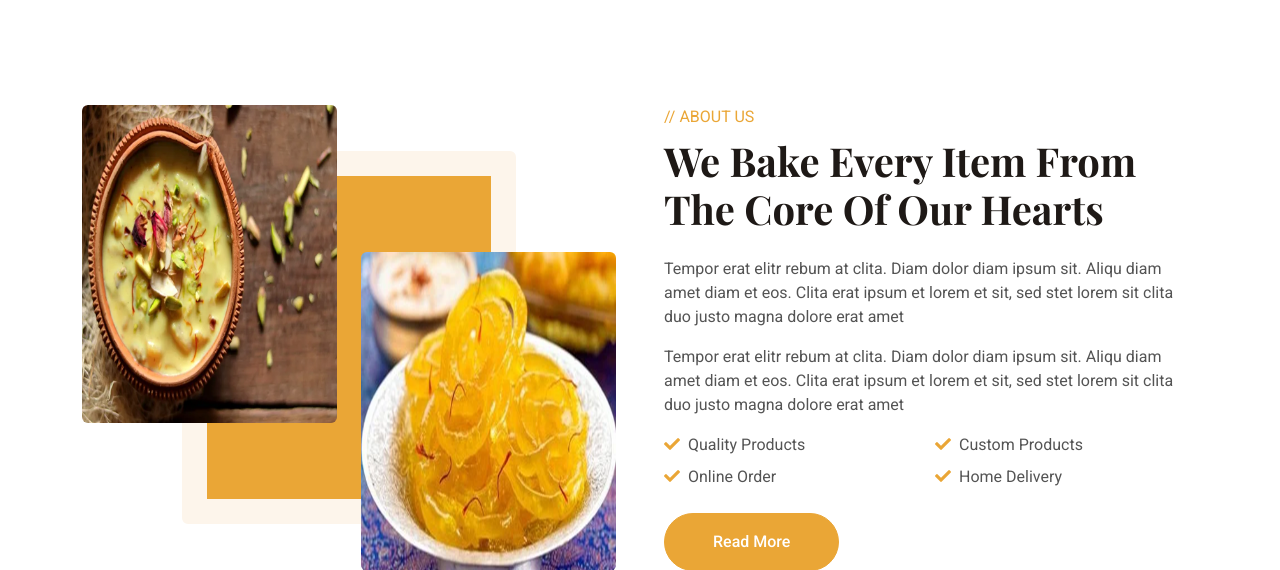
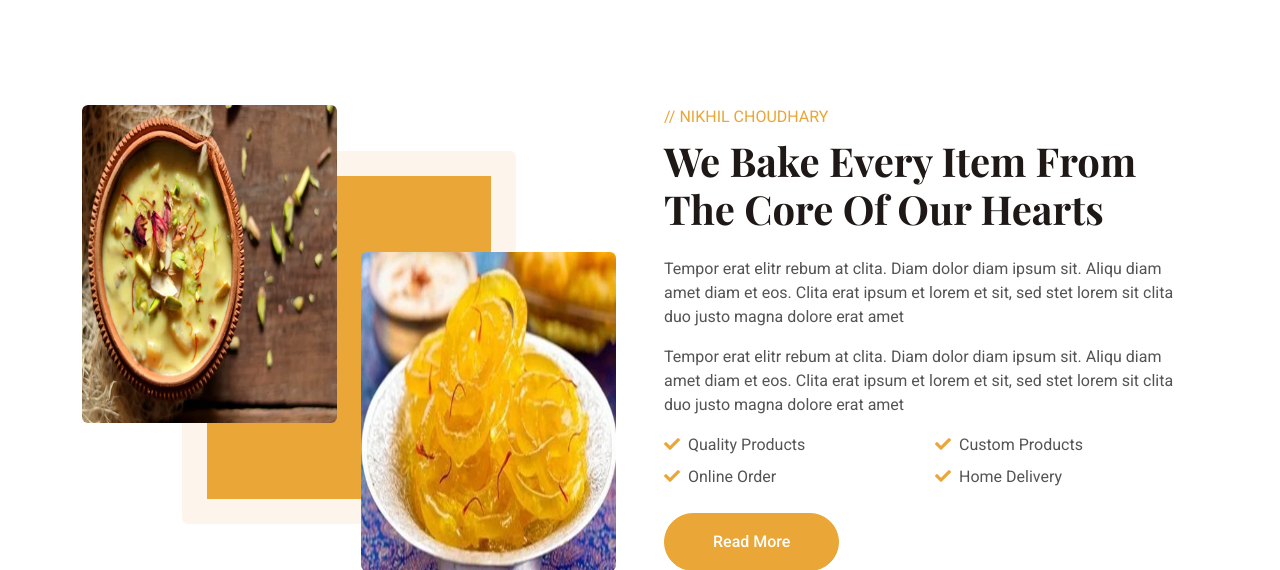
Before and after one commit to nikhilchoudhary0013/Python-Project, a Flask app: page / in a window 1280 px wide. Shown: the part 1569-2139 px from the top of the page. Run offline with Flask 3, Linux system fonts and the light colour scheme; some libraries are stand-ins or nearby versions.

Commit message:
Update index.html
change about

```diff
--- a/templates/index.html
+++ b/templates/index.html
@@ -177,7 +177,7 @@
                 </div>
                 <div class="col-lg-6 wow fadeInUp" data-wow-delay="0.5s">
                     <div class="h-100">
-                        <p class="text-primary text-uppercase mb-2">// About Us</p>
+                        <p class="text-primary text-uppercase mb-2">// NIKHIL CHOUDHARY</p>
                         <h1 class="display-6 mb-4">We Bake Every Item From The Core Of Our Hearts</h1>
                         <p>Tempor erat elitr rebum at clita. Diam dolor diam ipsum sit. Aliqu diam amet diam et eos. Clita erat ipsum et lorem et sit, sed stet lorem sit clita duo justo magna dolore erat amet</p>
                         <p>Tempor erat elitr rebum at clita. Diam dolor diam ipsum sit. Aliqu diam amet diam et eos. Clita erat ipsum et lorem et sit, sed stet lorem sit clita duo justo magna dolore erat amet</p>
```
